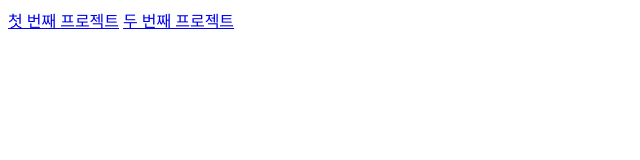
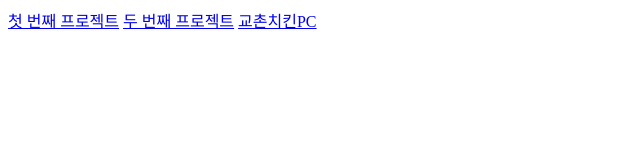
Before and after one commit to jiminpf/jiminpf.github.io, a plain HTML site: page index.html in a window 1280 px wide. Shown: the whole page, without its empty margins (0-640 px from the left). Drawn offline with Linux system fonts and the light colour scheme.

Commit message:
Update index.html

```diff
--- a/index.html
+++ b/index.html
@@ -21,5 +21,6 @@
 
     <a href="/kyochon">첫 번째 프로젝트</a>
     <a href="/w컵">두 번째 프로젝트</a>
+    <a href="/kyochon_pc">교촌치킨PC</a>
 </body>
 </html>
```
